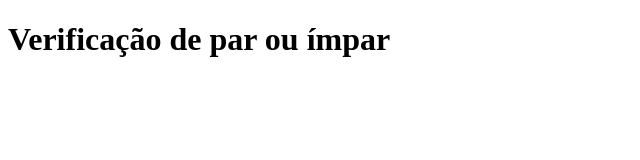
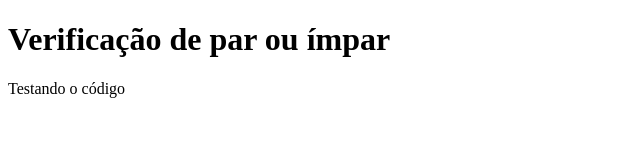
Before and after one commit to profdiegocarvalho/cadastro-de-produtos, a plain HTML site: page index.html in a window 1280 px wide. Shown: the whole page, without its empty margins (0-640 px from the left). Drawn offline with Linux system fonts and the light colour scheme.

Commit message:
Atualização no arquivo index.html

```diff
--- a/index.html
+++ b/index.html
@@ -11,5 +11,7 @@
     <!-- Adicionando comentário oculto -->
     <script src="app.js"></script>
 
+    <p>Testando o código</p>
+
 </body>
 </html>
```
